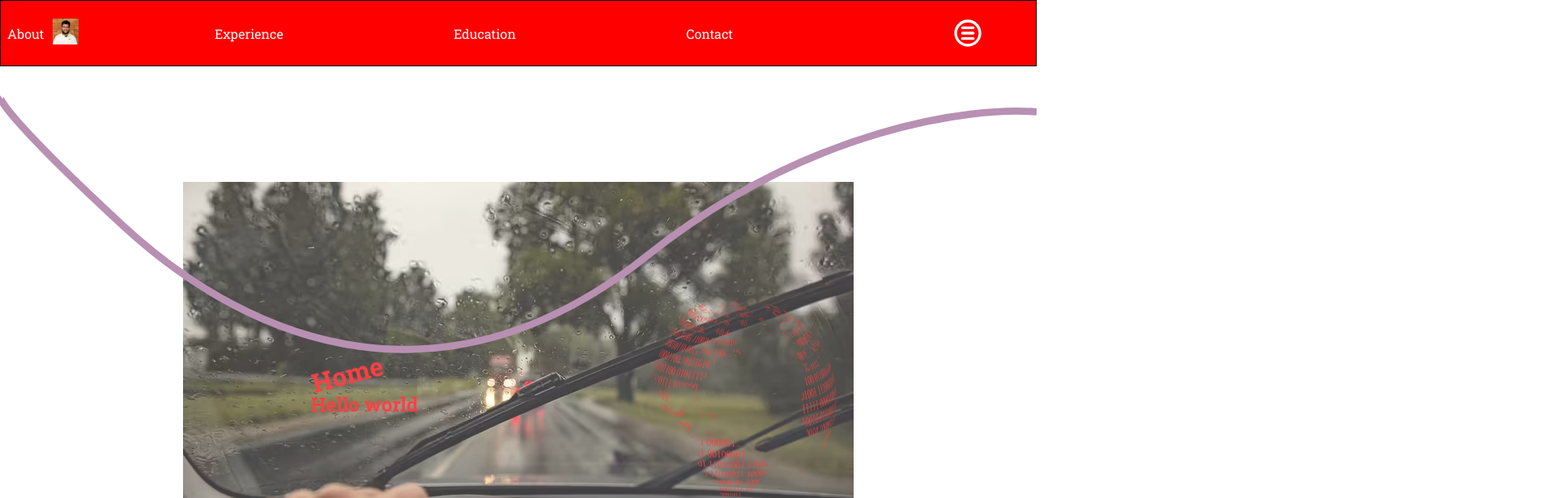
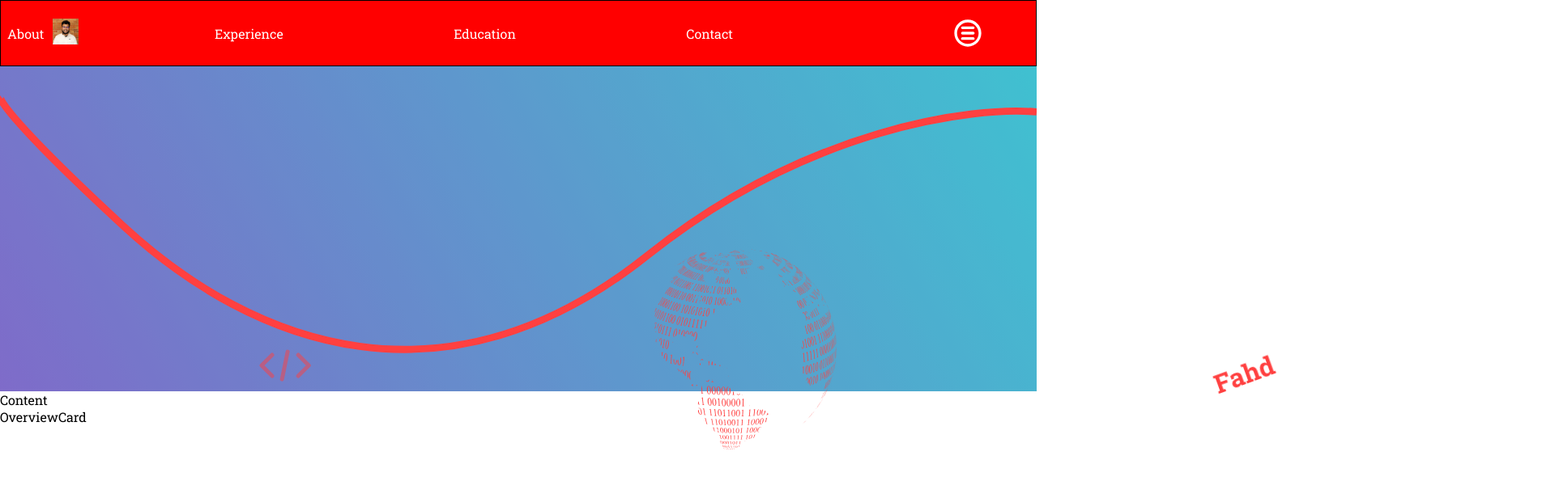
Before and after one commit to Fahd-M/personal-site, a React (Create React App) app: page / in a window 1280 px wide. Shown: the top 616 px of the page at 81% size, 1920 px wide, since content can reach past the window. Built offline with nearby package versions, Linux system fonts and the light colour scheme.

Commit message:
deleted wave animate header to restart hero

```diff
--- a/src/components/Header/Header.js
+++ b/src/components/Header/Header.js
@@ -13,9 +13,11 @@ function Header() {
           <motion.img
           whileHover={{
             scale: [1, 2, 2, 1, 1],
-            rotate: [0, 270, 360, -270, 0],
+            rotate: [0, 90, 180, 270, 360,],
             borderRadius: ["20%", "20%", "50%", "50%", "20%"],
             }}
+            //transition={{ ease: "linear", duration: 1, repeat: Infinity }}
+
             // animate={{
             //     scale: [1, 2, 2, 1, 1],
             //     rotate: [0, 270, 360, -270, 0],
--- a/src/components/Hero/Hero.js
+++ b/src/components/Hero/Hero.js
@@ -1,32 +1,40 @@
-import React from 'react';
-import './Hero.scss';
+import React from "react";
+import "./Hero.scss";
 // import HeroImg from '../../assets/images/hero-windshield.avif';
-import closeTag from '../../assets/images/close-tag.svg';
-import binaryWorld from '../../assets/images/binary-world.svg';
+import closeTag from "../../assets/images/close-tag.svg";
+import binaryWorld from "../../assets/images/binary-world.svg";
 
-import {motion} from 'framer-motion';
-import Waveline from './Waveline';
+import { motion } from "framer-motion";
+import Waveline from "./Waveline";
+
 
 function Hero() {
   return (
-    <div className='hero'>
+    <div className="hero">
       <Waveline />
-      <div className='hero__text'>
-        <motion.h1
-          initial={{rotate: 0, scale: 1}}
-          animate={{rotate: -15}}
-          transition={{duration: 3}}
-          className='hero__title'>
-            Home
-        </motion.h1>
-        <motion.h2 whileHover={{scale: 3, x:-100, y:+50}} transition={{delay: 1.5}} className='hero__subheading'>Hello world</motion.h2>
+
+      <motion.h1
+        initial={{ rotate: 0, scale: 1 }}
+        animate={{ rotate: -20 }}
+        transition={{ duration: 3 }}
+        className="hero__title"
+      >
+        Fahd
+      </motion.h1>
+      {/* <motion.h2 whileHover={{scale: 3, x:-100, y:+50}} transition={{delay: 1.5}} className='hero__subheading'>Hello world</motion.h2> */}
+
+      <div className="hero__visual">
+        <img src={closeTag} className="hero__small-img" />
+        <motion.img
+          initial={{ scale: 0 }}
+          animate={{ scale: 1 }}
+          transition={{ delay: 1.5 }}
+          src={binaryWorld}
+          className="hero__big-img"
+        />
       </div>
-    <div className='hero__visual'>
-      <img src={closeTag} className='hero__small-img' />
-      <motion.img initial={{scale: 0}} animate={{scale: 1}} transition={{delay: 1.5}} src={binaryWorld} className='hero__big-img'/>
     </div>
-</div>
-  )
+  );
 }
 
-export default Hero
+export default Hero;
--- a/src/components/Hero/Hero.scss
+++ b/src/components/Hero/Hero.scss
@@ -4,10 +4,10 @@
 
 
 .hero {
-    background-image:url('../../assets/images/hero-windshield.avif');
-    background-position: center;
-    background-repeat:no-repeat;
-    aspect-ratio: 16/9;
+   // background-image:url('../../assets/images/hero-windshield.avif');
+    // background-position: center;
+    // background-repeat:no-repeat;
+    //aspect-ratio: 16/9;
     // background-color:bisque;
     //@include flexed(row, space-between,center);
     padding-top:2rem;
@@ -15,18 +15,30 @@
     width:100%;
     z-index:-1;
     opacity:0.75;
+    position:relative;
+    text-align:center;
+    background: linear-gradient(60deg, rgba(84,58,183,1) 0%, rgba(0,172,193,1) 100%);
+    color:white;
 
-    &__text{
-        @include flexed(column, flex-start,flex-start);
-        position:relative;
-        left:30%;
-        //z-index:8;
-        color:red;
 
-    }
+    // &__text{
+    //     @include flexed(column, flex-start,flex-end);
+    //     position:relative;
+    //     right:10%;
+
+    //     //z-index:8;
+    //     color:red;
+    //     bottom:30%;
+
+    // }
 
     &__title{
         margin:0;
+        position:relative;
+        bottom:50%;
+        left:70%;
+        color:red;
+
 
     }
 
@@ -39,6 +51,7 @@
         width:100%;
         // background-image:url('../../assets/images/hero-windshield.avif');
         position:relative;
+        bottom:8%;
         @include flexed(row,center,center);
     }
 
@@ -53,15 +66,15 @@
     &__small-img{
         width:4rem;
         position:absolute;
-        right:200%;
+        left:25%;
         opacity:0.5;
-        top:4rem;
+        bottom:30%;
         //border:1px solid red;
     }
 
     &__big-img{
         width:15rem;
-        bottom:-7em;
+        bottom:-5rem;
         right:15rem;
         position:absolute;
     }
--- a/src/components/Hero/Waveline.js
+++ b/src/components/Hero/Waveline.js
@@ -13,7 +13,7 @@ export default function Waveline() {
         animate={{strokeOpacity: 1, pathLength: 1, pathOffset: 0}}
         transition={{duration: 2, ease: "easeInOut"}}
         d="M1440 27.4774C1352.73 19.8184 1122.41 49.0556 899.331 227.276C620.48 450.052 354.282 355.647 170.328 185.318C23.165 49.0556 -4.21721 8.32998 0.487081 5"
-        stroke="#A06B99"
+        stroke="#FF0000"
         strokeOpacity="0.1"
         strokeWidth="10"
       />
```
Also changed, not shown: src/components/Header/HamburgerNav.scss (+20 -22 lines).
